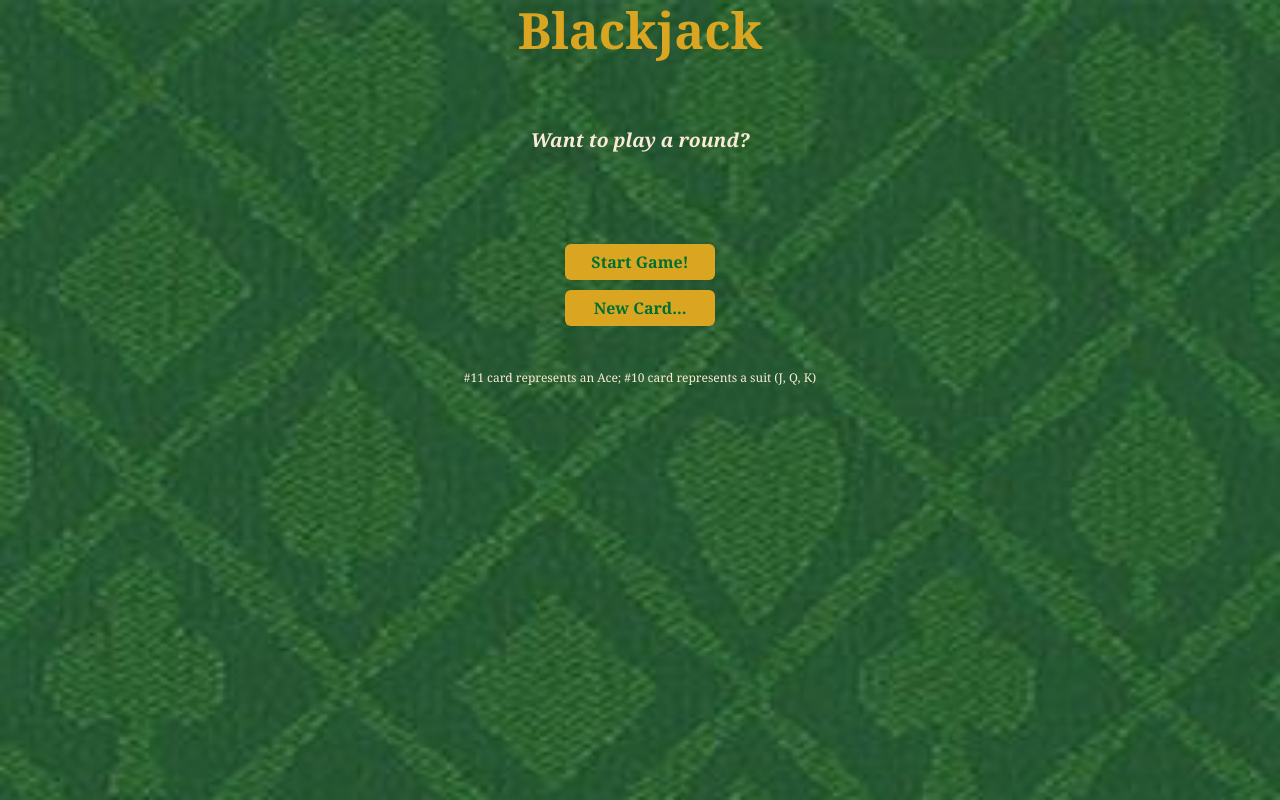
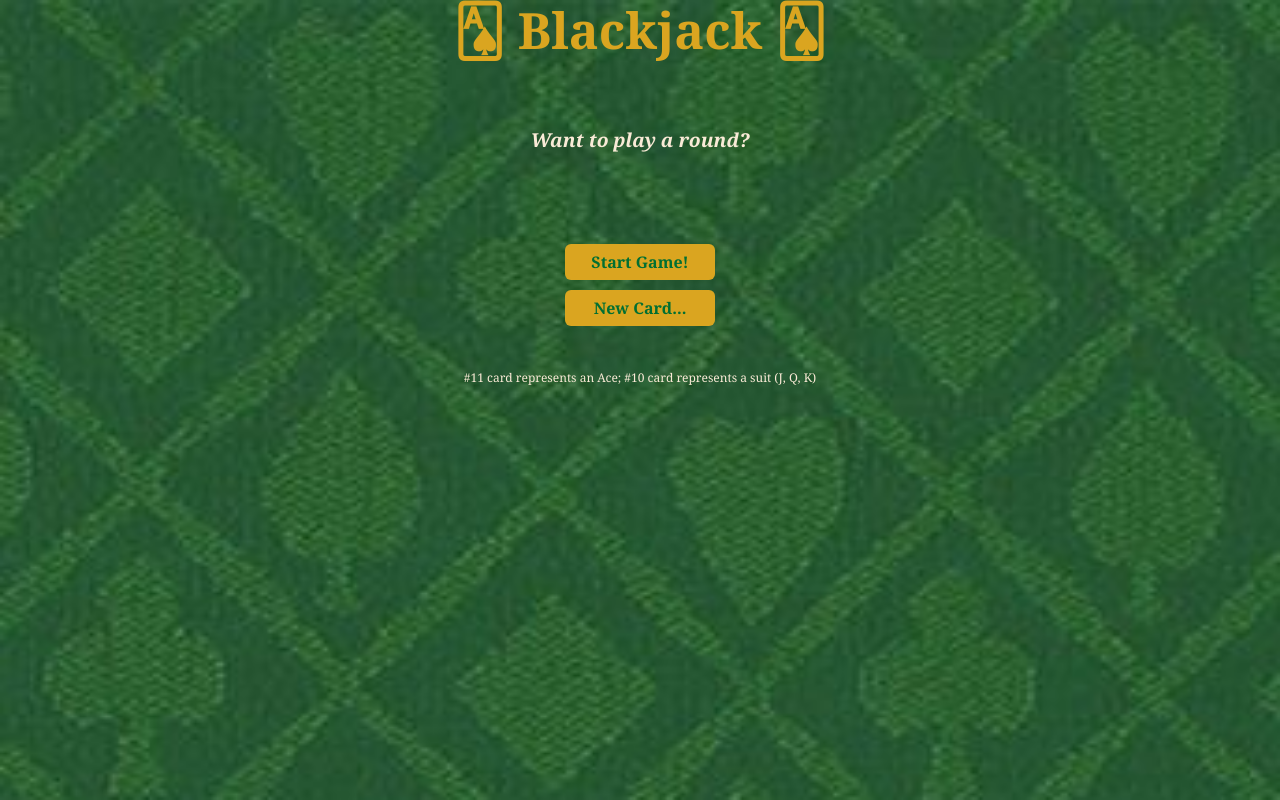
Before and after one commit to spauldia/BlackjackGame, a plain HTML site: page index.html in a window 1280 px wide. Drawn offline with nearby package versions, Linux system fonts and the light colour scheme.

Commit message:
more changes

```diff
--- a/index.html
+++ b/index.html
@@ -9,7 +9,7 @@
     <title>Document</title>
 </head>
 <body>
-    <h1 class="blackjack">Blackjack</h1>
+    <h1 class="blackjack">🂡 Blackjack 🂡</h1>
     <br>
     <br>
 
```
